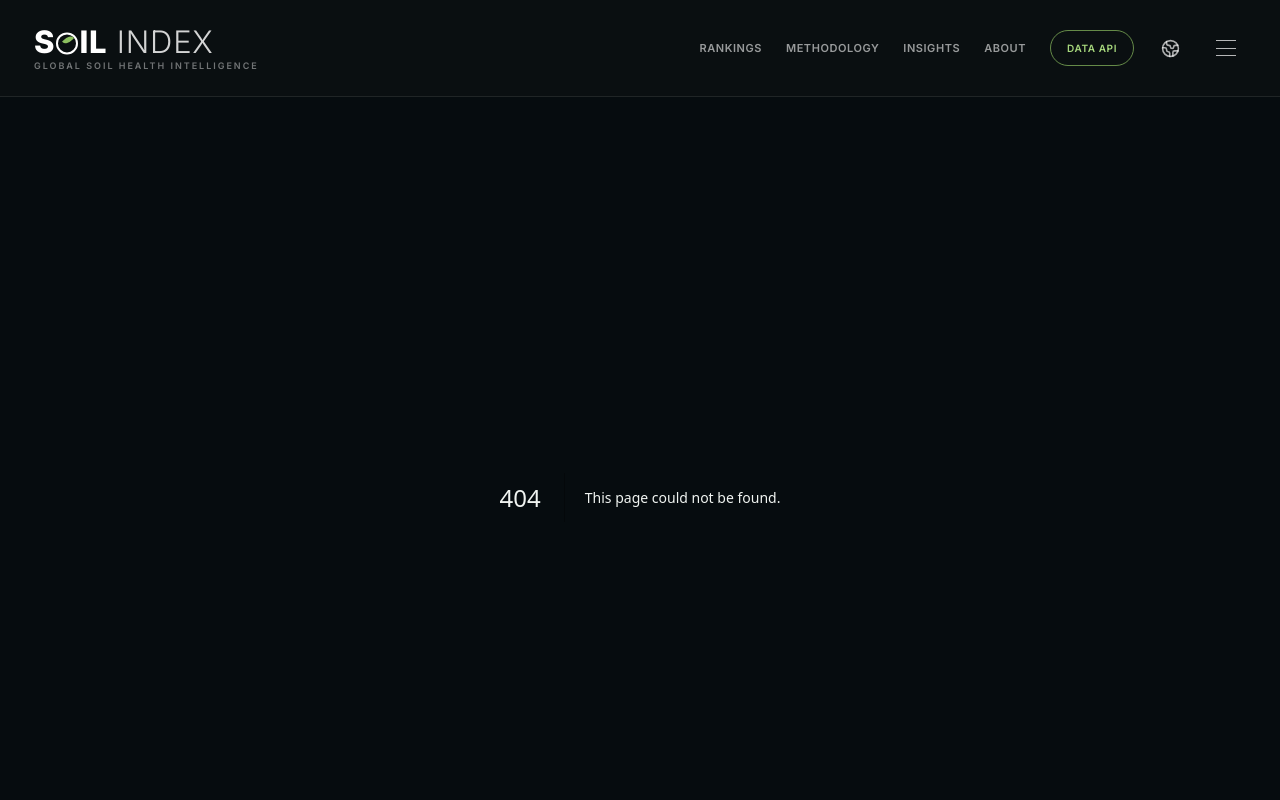
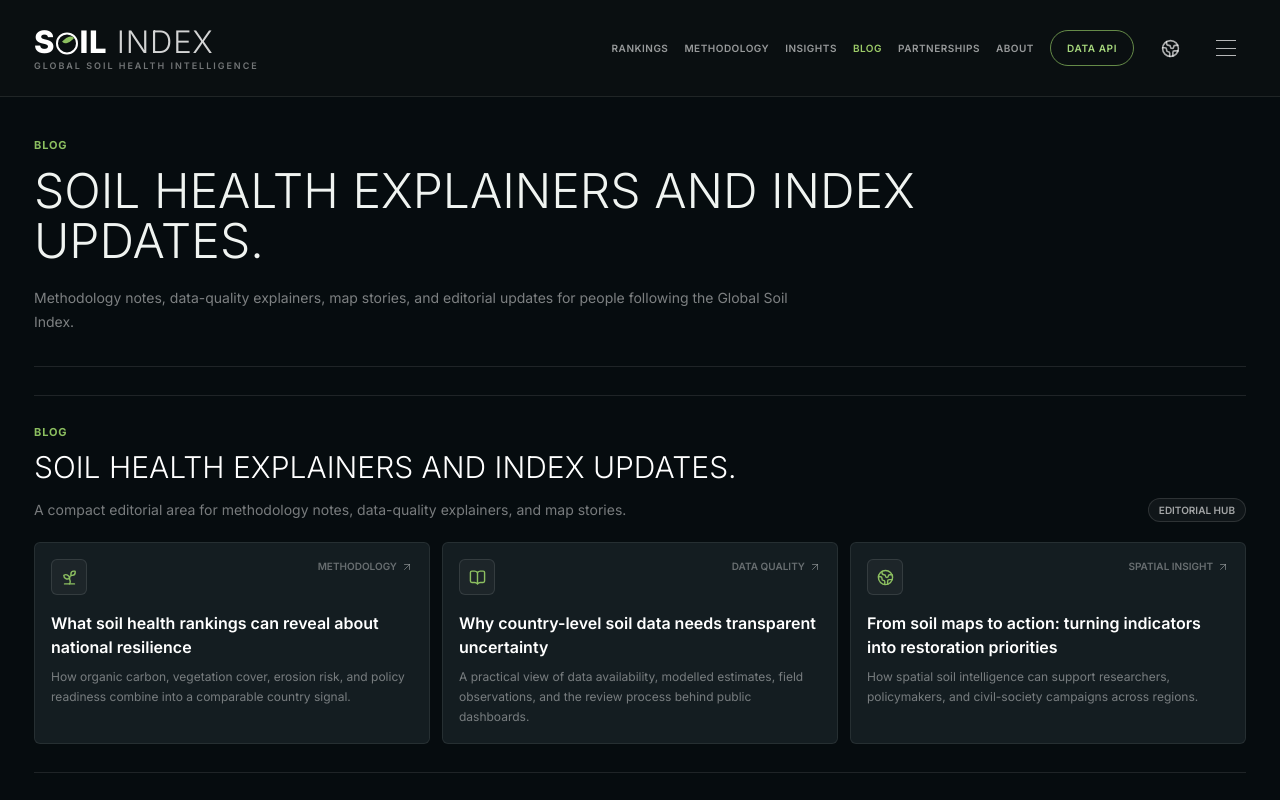
Before and after one commit to Save-Soil-Foundation/global-soil-index, a Next.js app: page /blog in a window 1280 px wide. Before the commit this address had no page. Shown: the top 800 px of the page. Built offline with nearby package versions, Linux system fonts and the light colour scheme.

Commit message:
Move blog and partnerships to nav pages

```diff
--- /dev/null
+++ b/src/app/blog/page.tsx
@@ -0,0 +1,27 @@
+import type { Metadata } from "next";
+import { BlogSection } from "@/components/BlogSection";
+
+export const metadata: Metadata = {
+  title: "Blog | Global Soil Index",
+  description:
+    "Soil health explainers, methodology notes, data-quality articles, and Global Soil Index updates.",
+};
+
+export default function BlogPage() {
+  return (
+    <main className="gsi-animate-page mx-auto min-h-[calc(100vh-96px)] max-w-[1400px] px-5 py-8 sm:px-8 lg:px-[34px] lg:py-10">
+      <header className="border-b border-white/10 pb-8">
+        <p className="gsi-kicker">Blog</p>
+        <h1 className="mt-3 max-w-4xl text-4xl font-light uppercase leading-[1.05] sm:text-5xl">
+          Soil health explainers and index updates.
+        </h1>
+        <p className="mt-5 max-w-3xl text-sm leading-6 text-white/48">
+          Methodology notes, data-quality explainers, map stories, and editorial
+          updates for people following the Global Soil Index.
+        </p>
+      </header>
+
+      <BlogSection />
+    </main>
+  );
+}
--- /dev/null
+++ b/src/app/partnerships/page.tsx
@@ -0,0 +1,27 @@
+import type { Metadata } from "next";
+import { PartnershipSection } from "@/components/PartnershipSection";
+
+export const metadata: Metadata = {
+  title: "Partnerships | Global Soil Index",
+  description:
+    "Collaboration, review partner, data contributor, and governance pathways for the Global Soil Index.",
+};
+
+export default function PartnershipsPage() {
+  return (
+    <main className="gsi-animate-page mx-auto min-h-[calc(100vh-96px)] max-w-[1400px] px-5 py-8 sm:px-8 lg:px-[34px] lg:py-10">
+      <header className="border-b border-white/10 pb-8">
+        <p className="gsi-kicker">Partnerships</p>
+        <h1 className="mt-3 max-w-4xl text-4xl font-light uppercase leading-[1.05] sm:text-5xl">
+          Collaboration and review partners.
+        </h1>
+        <p className="mt-5 max-w-3xl text-sm leading-6 text-white/48">
+          A dedicated place for confirmed organizations, reviewers, data
+          contributors, and public-interest collaborators as the index grows.
+        </p>
+      </header>
+
+      <PartnershipSection />
+    </main>
+  );
+}
--- a/src/components/Footer.tsx
+++ b/src/components/Footer.tsx
@@ -9,6 +9,8 @@ const footerLinks = [
   { label: "Rankings", href: "/" },
   { label: "Methodology", href: "/methodology" },
   { label: "Insights", href: "/insights" },
+  { label: "Blog", href: "/blog" },
+  { label: "Partnerships", href: "/partnerships" },
   { label: "Soil map", href: "/map" },
   { label: "About", href: "/about" },
 ];
--- a/src/components/RankingsTable.tsx
+++ b/src/components/RankingsTable.tsx
@@ -2,10 +2,8 @@
 
 import { Filter, Search, X } from "lucide-react";
 import { useMemo, useState } from "react";
-import { BlogSection } from "@/components/BlogSection";
 import { CountryRankCard } from "@/components/CountryRankCard";
 import { GlobalSoilTicker } from "@/components/GlobalSoilTicker";
-import { PartnershipSection } from "@/components/PartnershipSection";
 import { Button } from "@/components/ui/button";
 import {
   Popover,
@@ -421,9 +419,6 @@ export function RankingsTable({ rankings, metadata, tickerItems }: RankingsTable
       <div className="hidden sm:block">
         <GlobalSoilTicker items={tickerItems} metadata={metadata} />
       </div>
-
-      <BlogSection />
-      <PartnershipSection />
     </section>
   );
 }
--- a/src/components/Sidebar.tsx
+++ b/src/components/Sidebar.tsx
@@ -1,6 +1,16 @@
 "use client";
 
-import { BarChart3, Braces, ChevronRight, Globe2, Info, Layers3, LineChart } from "lucide-react";
+import {
+  BarChart3,
+  BookOpen,
+  Braces,
+  ChevronRight,
+  Globe2,
+  Handshake,
+  Info,
+  Layers3,
+  LineChart,
+} from "lucide-react";
 import Link from "next/link";
 import { usePathname } from "next/navigation";
 import { Button, buttonVariants } from "@/components/ui/button";
@@ -24,6 +34,8 @@ const navItems = [
   { label: "Rankings", href: "/", icon: BarChart3 },
   { label: "Methodology", href: "/methodology", icon: Layers3 },
   { label: "Insights", href: "/insights", icon: LineChart },
+  { label: "Blog", href: "/blog", icon: BookOpen },
+  { label: "Partnerships", href: "/partnerships", icon: Handshake },
   { label: "About", href: "/about", icon: Info },
 ];
 
@@ -73,7 +85,7 @@ export function Sidebar() {
 
           <div className="flex items-center gap-2 sm:gap-4">
             <nav
-              className="hidden items-center gap-6 xl:flex"
+              className="hidden items-center gap-4 xl:flex 2xl:gap-6"
               aria-label="Primary navigation"
             >
               {navItems.map((item) => {
@@ -85,7 +97,7 @@ export function Sidebar() {
                     href={item.href}
                     aria-current={active ? "page" : undefined}
                     className={cn(
-                      "text-[11px] font-semibold uppercase tracking-[0.05em] text-white/58 transition hover:text-white",
+                      "text-[10px] font-semibold uppercase tracking-[0.05em] text-white/58 transition hover:text-white 2xl:text-[11px]",
                       active && "text-[#9ccb68]"
                     )}
                   >
```
